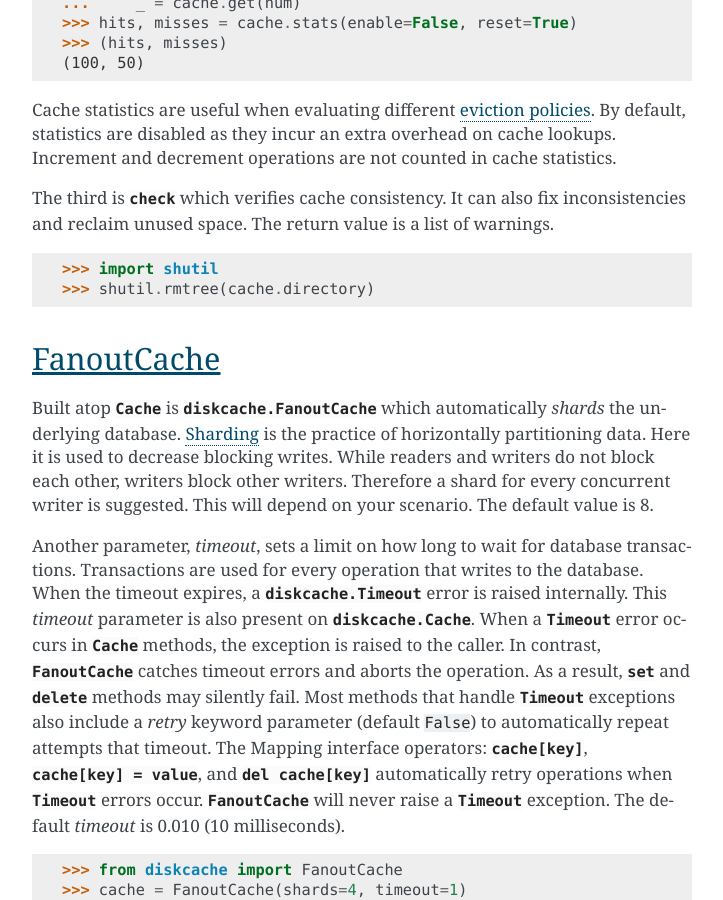
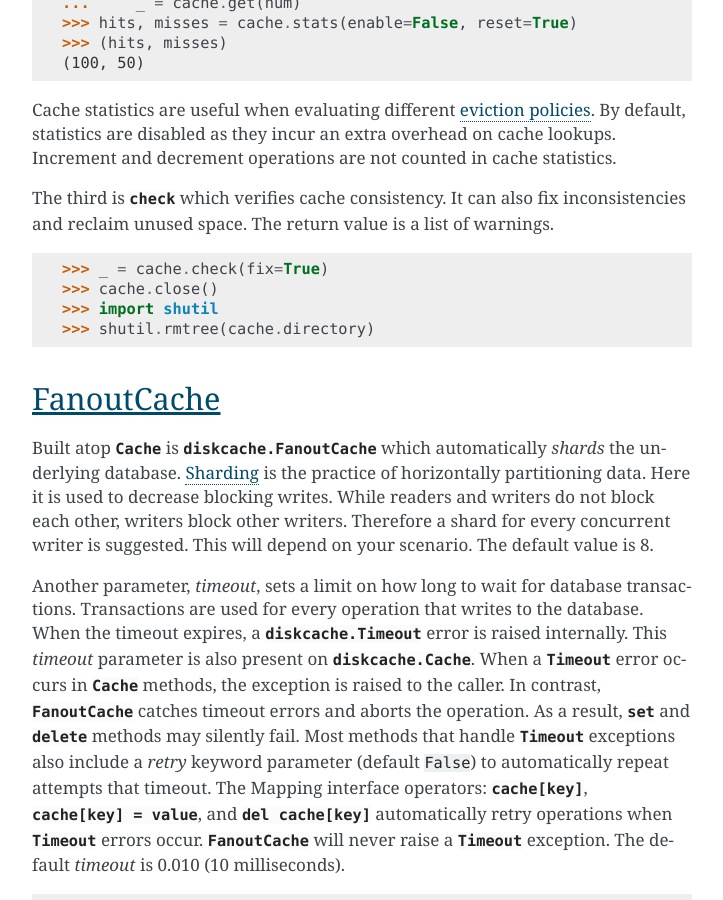
Before and after one commit to grantjenks/python-diskcache, a Sphinx documentation site: the page built from docs/tutorial.rst, in a window 1280 px wide and 900 px high, scrolled down 6301 px. Shown: the whole window, without its empty margins (388-1111 px from the left). Built offline with Sphinx 7.4.7, drawn with Linux system fonts in a browser that asks for light colours.

Commit message:
Close Cache before removing directory

```diff
--- a/docs/tutorial.rst
+++ b/docs/tutorial.rst
@@ -311,6 +311,8 @@ The third is :meth:`check <diskcache.Cache.check>` which verifies cache
 consistency. It can also fix inconsistencies and reclaim unused space. The
 return value is a list of warnings.
 
+    >>> _ = cache.check(fix=True)
+    >>> cache.close()
     >>> import shutil
     >>> shutil.rmtree(cache.directory)
 
```
